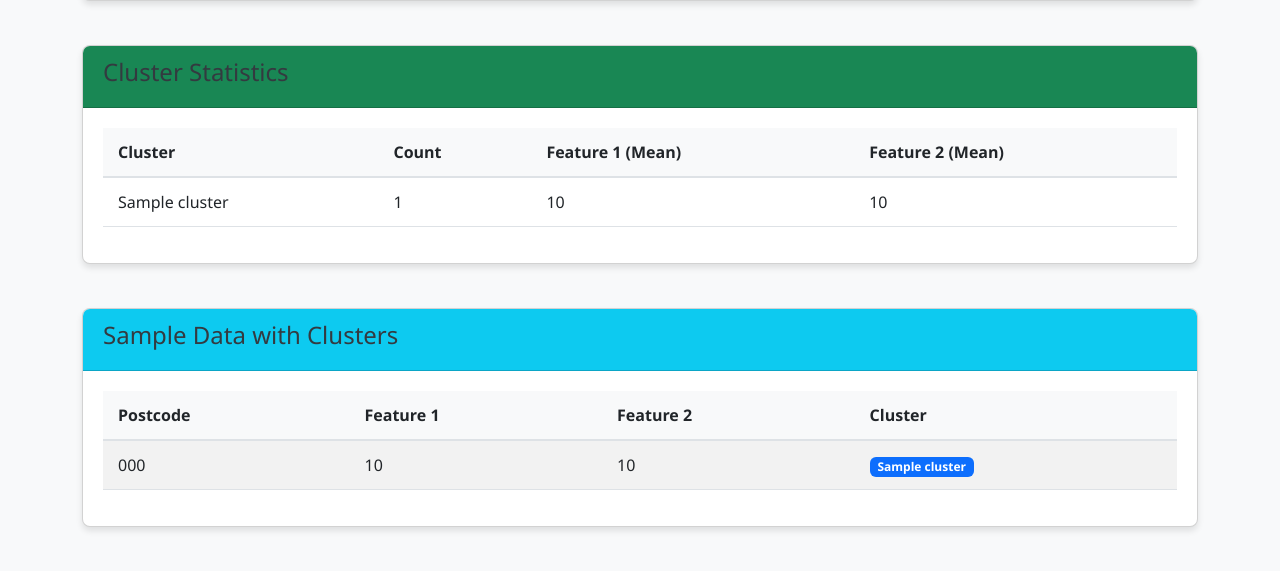
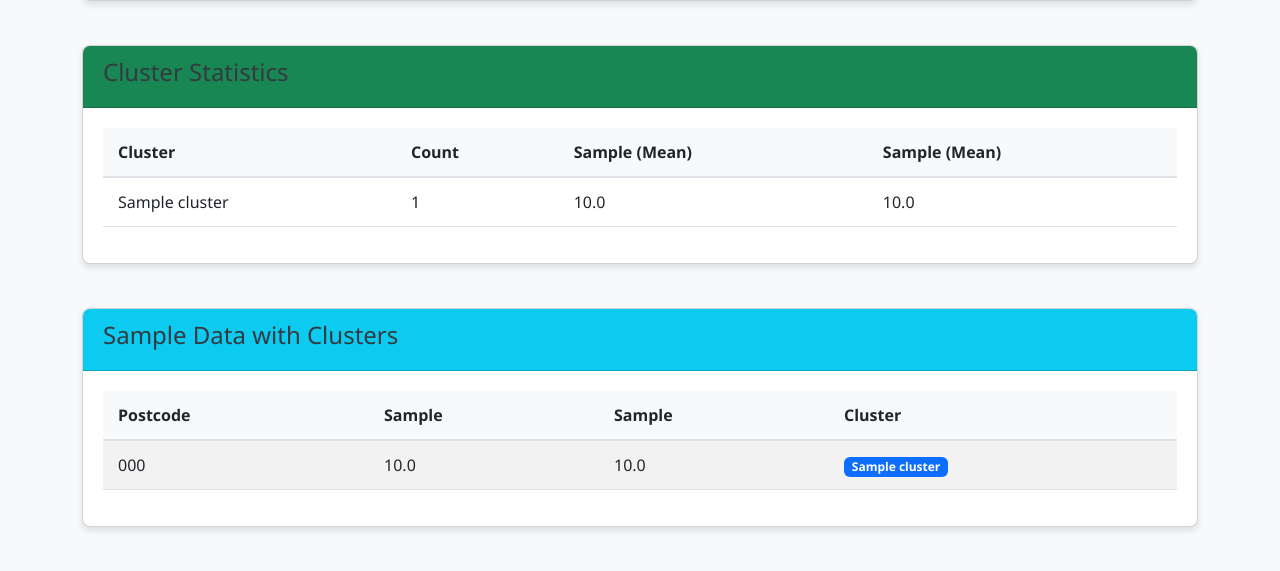
Before and after one commit to fenago/demo88, a Flask app: template templates/results.html in a window 1280 px wide. Shown: the part 424-995 px from the top of the page. Run offline with Flask 3, Linux system fonts and the light colour scheme; the template is opened without the code that fills it: most values are stand-ins (such as "Sample title", 1, 10 or a date in 2020).

Commit message:
Add files via upload

```diff
--- a/app.py
+++ b/app.py
@@ -12,6 +12,20 @@ from sklearn.cluster import KMeans
 from sklearn.preprocessing import StandardScaler
 
 app = Flask(__name__)
+
+# Add required functions to Jinja2 environment
+app.jinja_env.globals.update(zip=zip, list=list)
+
+# Add custom filter for safe rounding
+def safe_round(value, precision=0):
+    if value is None or value == '':
+        return ''
+    try:
+        return round(float(value), precision)
+    except (ValueError, TypeError):
+        return value
+
+app.jinja_env.filters['safe_round'] = safe_round
 
 # Default data source
 DEFAULT_DATA_URL = "https://raw.githubusercontent.com/fenago/datasets/refs/heads/main/taxstats2015.csv"
@@ -54,19 +68,40 @@ def tax_analysis():
         # Get cluster centroids (transform back to original scale)
         centroids = scaler.inverse_transform(kmeans.cluster_centers_)
 
-        # Calculate cluster statistics
-        cluster_stats = df.groupby('cluster')[feature_cols].agg(['mean', 'count']).reset_index()
-        cluster_stats_dict = cluster_stats.to_dict(orient='records')
+        # Calculate cluster statistics in a simplified format
+        stats = []
+        for cluster_id, group in df.groupby('cluster'):
+            stats.append({
+                'cluster': int(cluster_id),
+                'count': len(group),
+                'feature1_mean': float(group[feature_cols[0]].mean()),
+                'feature2_mean': float(group[feature_cols[1]].mean())
+            })
+        cluster_stats_dict = stats
 
         # Generate plots
         plots = generate_plots(df, feature_cols, centroids)
 
-        # Prepare response data
+        # Prepare response data with simplified structures
+        sample_data = []
+        for _, row in df.head(10).iterrows():
+            sample_data.append({
+                'postcode': row['Postcode'],
+                'feature1': float(row[feature_cols[0]]),
+                'feature2': float(row[feature_cols[1]]),
+                'cluster': int(row['cluster'])
+            })
+
+        # Create a simplified result dictionary
         result = {
             'message': 'Analysis completed successfully',
             'cluster_stats': cluster_stats_dict,
             'plots': plots,
-            'sample_data': df.head(10).to_dict(orient='records')
+            'sample_data': sample_data,
+            'feature_names': {
+                'feature1': feature_cols[0],
+                'feature2': feature_cols[1]
+            }
         }
 
         return render_template('results.html', result=result)
--- a/templates/results.html
+++ b/templates/results.html
@@ -61,17 +61,17 @@
                                     <tr>
                                         <th>Cluster</th>
                                         <th>Count</th>
-                                        <th>Feature 1 (Mean)</th>
-                                        <th>Feature 2 (Mean)</th>
+                                        <th>{{ result.feature_names.feature1 }} (Mean)</th>
+                                        <th>{{ result.feature_names.feature2 }} (Mean)</th>
                                     </tr>
                                 </thead>
                                 <tbody>
                                     {% for stat in result.cluster_stats %}
                                     <tr>
                                         <td>{{ stat.cluster }}</td>
-                                        <td>{{ stat[list(stat.keys())[1]]['count'] }}</td>
-                                        <td>{{ stat[list(stat.keys())[1]]['mean'] | round(2) }}</td>
-                                        <td>{{ stat[list(stat.keys())[2]]['mean'] | round(2) }}</td>
+                                        <td>{{ stat.count }}</td>
+                                        <td>{{ stat.feature1_mean | safe_round(2) }}</td>
+                                        <td>{{ stat.feature2_mean | safe_round(2) }}</td>
                                     </tr>
                                     {% endfor %}
                                 </tbody>
@@ -95,17 +95,17 @@
                                 <thead>
                                     <tr>
                                         <th>Postcode</th>
-                                        <th>Feature 1</th>
-                                        <th>Feature 2</th>
+                                        <th>{{ result.feature_names.feature1 }}</th>
+                                        <th>{{ result.feature_names.feature2 }}</th>
                                         <th>Cluster</th>
                                     </tr>
                                 </thead>
                                 <tbody>
                                     {% for row in result.sample_data %}
                                     <tr>
-                                        <td>{{ row.Postcode }}</td>
-                                        <td>{{ row[list(row.keys())[1]] | round(2) }}</td>
-                                        <td>{{ row[list(row.keys())[2]] | round(2) }}</td>
+                                        <td>{{ row.postcode }}</td>
+                                        <td>{{ row.feature1 | safe_round(2) }}</td>
+                                        <td>{{ row.feature2 | safe_round(2) }}</td>
                                         <td><span class="badge bg-primary">{{ row.cluster }}</span></td>
                                     </tr>
                                     {% endfor %}
```
